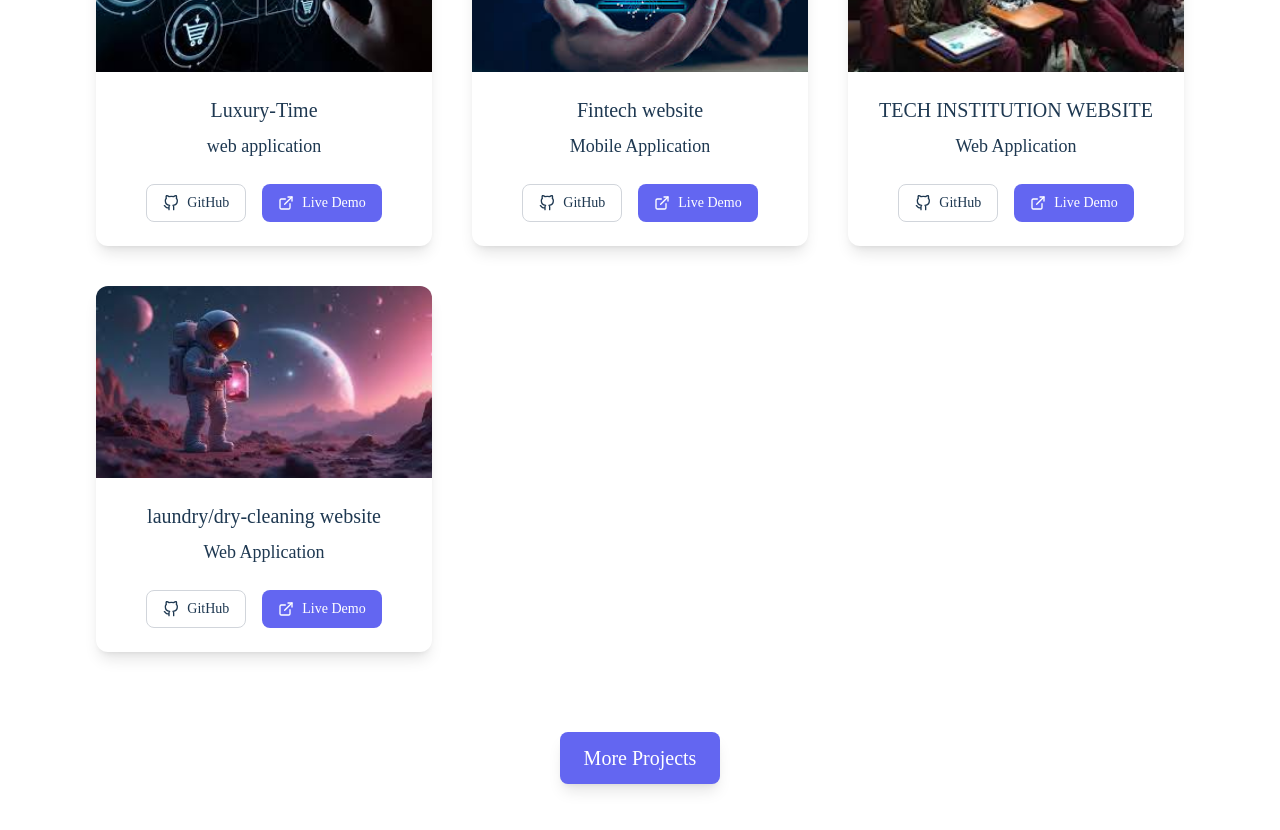
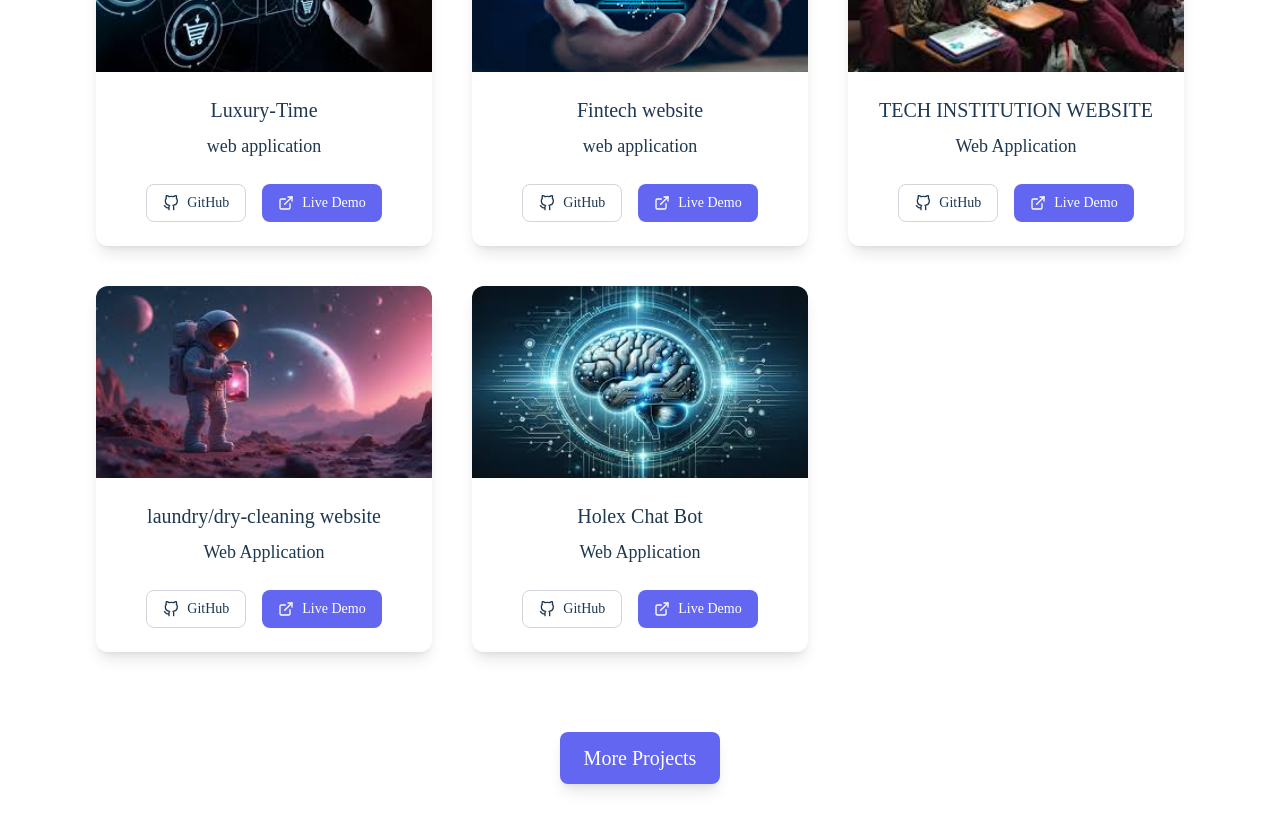
Before and after one commit to praiseitodo57-cell/myportfolio, a React (Vite) app: page / in a window 1280 px wide. Shown: the part 1400-2230 px from the top of the page. Built offline with nearby package versions, Linux system fonts and the light colour scheme; a web font is replaced by a local one.

Commit message:
feat: add new project 'Holex Chat Bot' and update project categories

```diff
--- a/src/data/projects.js
+++ b/src/data/projects.js
@@ -6,6 +6,7 @@ import MobileImage1 from '../images/brands/mobile-project-1.jpg';
 import MobileImage2 from '../images/brands/mobile-project-2.jpg';
 import UIImage1 from '../images/brands/ui-project-1.png';
 import UIImage2 from '../images/brands/ui-project-2.jpg';
+import UIImage3 from '../images/brands/Ai.jpg';
 
 export const projectsData = [
 	{
@@ -63,7 +64,7 @@ export const projectsData = [
 	{
 		id: 5,
 		title: 'Fintech website',
-		category: 'Mobile Application',
+		category: 'web application',
 		img: MobileImage1,
 		ProjectHeader: {
 			title: 'Fintech website',
@@ -88,7 +89,7 @@ export const projectsData = [
 	},
 
 	{
-		id: 6,
+		id: 7,
 		title: 'laundry/dry-cleaning website',
 		category: 'Web Application',
 		img: WebImage2,
@@ -100,4 +101,18 @@ export const projectsData = [
 		githubLink: 'https://github.com/praiseitodo57-cell/spraditech',
 		liveDemo: 'https://deeclean-fresh-laundry.lovable.app',
 	},
+
+	{
+		id: 8,
+		title: 'Holex Chat Bot',
+		category: 'Web Application',
+		img: UIImage3,
+		ProjectHeader: {
+			title: 'Holex Chat Bot',
+			publishDate: 'Dec 5, 2021',
+			tags: 'UI / Frontend',
+		},
+		githubLink: 'https://github.com/praiseitodo57-cell/Holex_chat_bot',
+		liveDemo: 'https://holex-chat-bot.vercel.app',
+	},
 ];
```
Also changed, not shown: src/images/brands/Ai.jpg (added).
